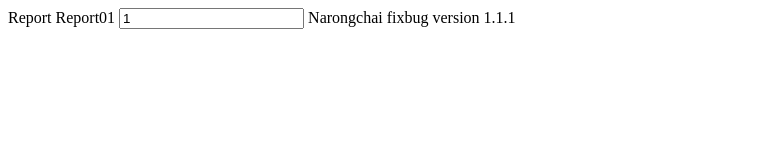
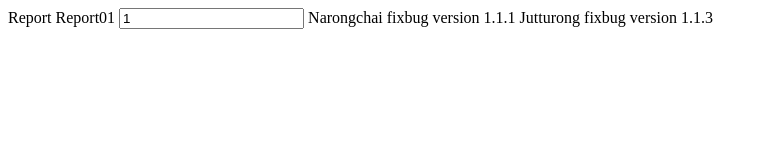
Before and after one commit to dixonsatit/gittest, a plain HTML site: page report.html in a window 1280 px wide. Shown: the whole page, without its empty margins (0-768 px from the left). Drawn offline with Linux system fonts and the light colour scheme.

Commit message:
เพิ่ม version fixbug version 1.1.3

```diff
--- a/report.html
+++ b/report.html
@@ -16,6 +16,9 @@
     <input type='text' value=1>
 
     Narongchai fixbug version 1.1.1
+
+    Jutturong fixbug version 1.1.3
+
 </body>
 
 
```
